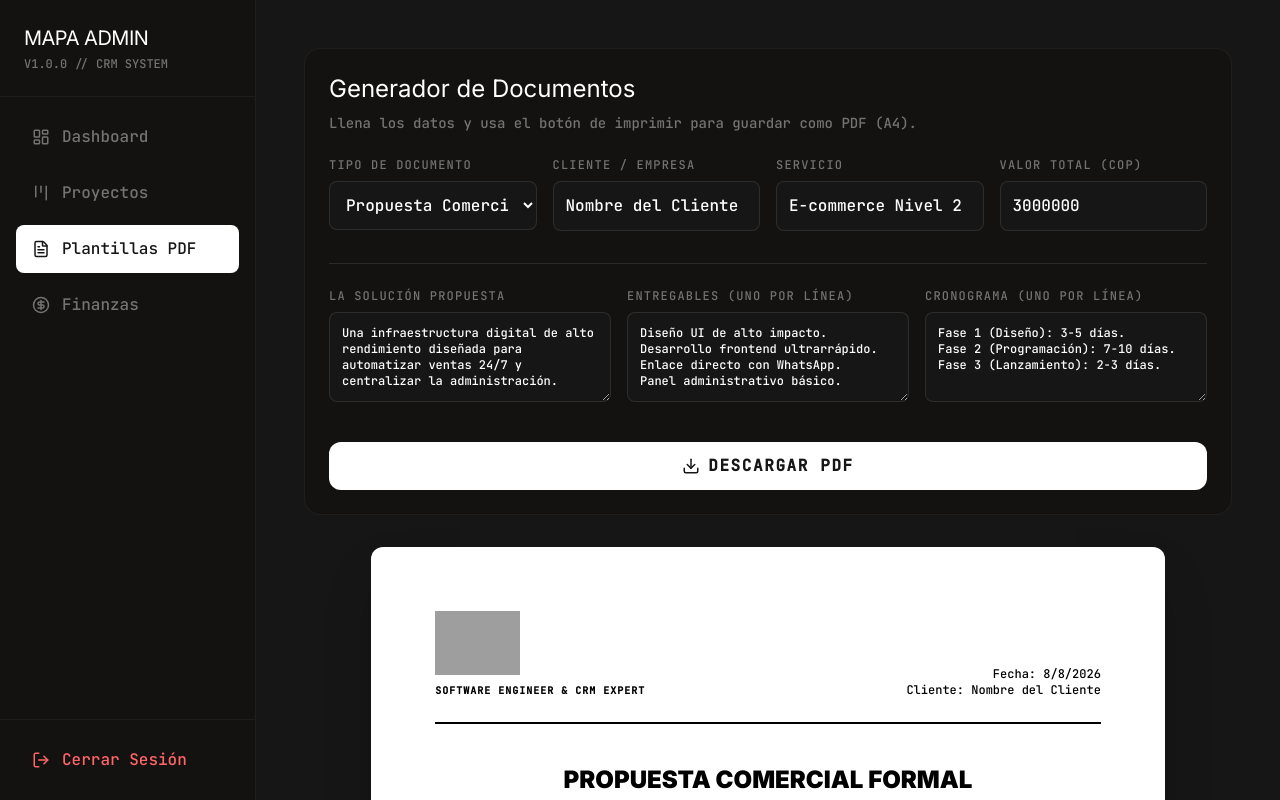
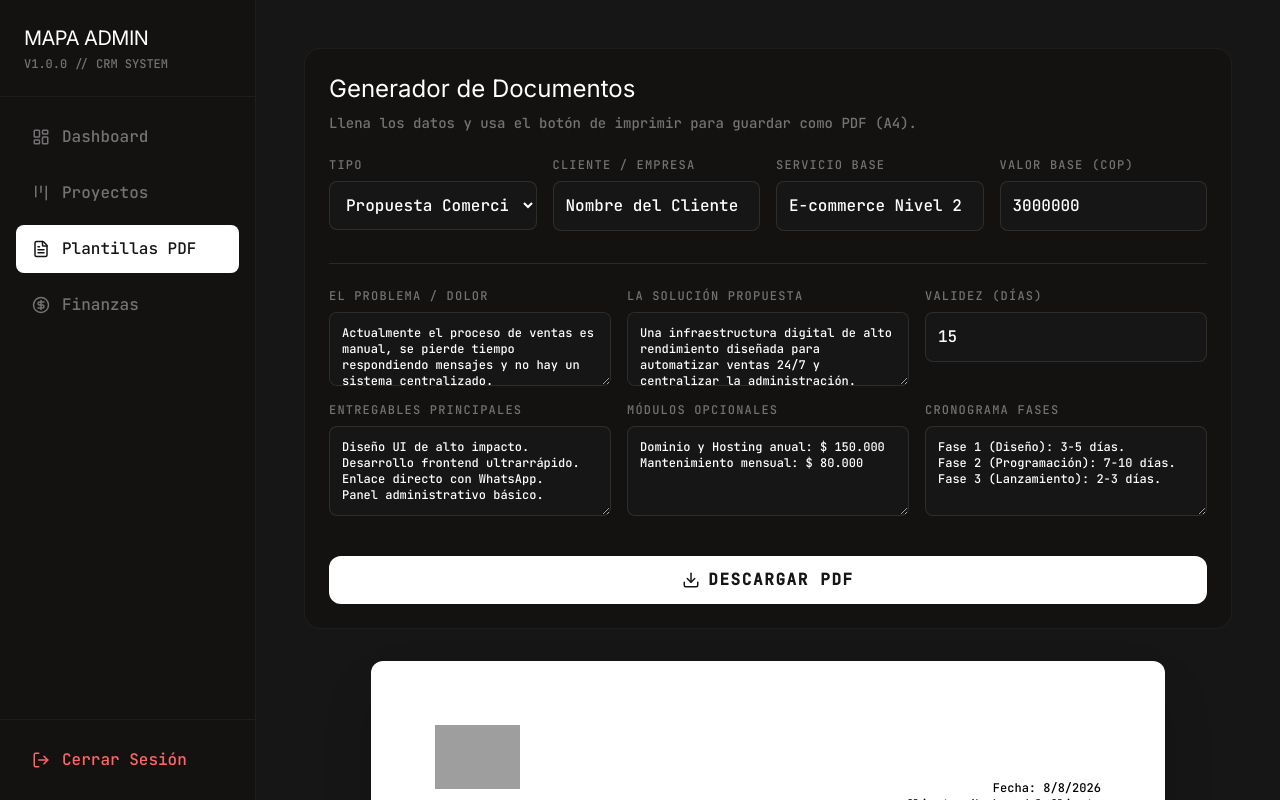
Before and after one commit to 2001mapa/portfolio_mapa, a Next.js app: page /admin/documentos in a window 1280 px wide. Built offline with nearby package versions, Linux system fonts and the light colour scheme; grey boxes are pictures that could not be loaded.

Commit message:
feat: Add advanced sales strategy fields (Problem, Upselling, Validity) to PDF templates

```diff
--- a/src/app/admin/documentos/page.tsx
+++ b/src/app/admin/documentos/page.tsx
@@ -10,9 +10,12 @@ export default function DocumentosPage() {
   const [projectValue, setProjectValue] = useState('3000000');
 
   // Campos personalizables de la propuesta
+  const [problemText, setProblemText] = useState('Actualmente el proceso de ventas es manual, se pierde tiempo respondiendo mensajes y no hay un sistema centralizado.');
   const [solutionText, setSolutionText] = useState('Una infraestructura digital de alto rendimiento diseñada para automatizar ventas 24/7 y centralizar la administración.');
   const [deliverablesText, setDeliverablesText] = useState('Diseño UI de alto impacto.\nDesarrollo frontend ultrarrápido.\nEnlace directo con WhatsApp.\nPanel administrativo básico.');
+  const [optionalModulesText, setOptionalModulesText] = useState('Dominio y Hosting anual: $ 150.000\nMantenimiento mensual: $ 80.000');
   const [timelineText, setTimelineText] = useState('Fase 1 (Diseño): 3-5 días.\nFase 2 (Programación): 7-10 días.\nFase 3 (Lanzamiento): 2-3 días.');
+  const [validityDays, setValidityDays] = useState('15');
 
   const handlePrint = () => {
     window.print();
@@ -42,7 +45,7 @@ export default function DocumentosPage() {
 
         <div className="grid grid-cols-1 md:grid-cols-4 gap-4">
           <div className="flex flex-col gap-2">
-            <label className="text-xs text-slate uppercase tracking-widest">Tipo de Documento</label>
+            <label className="text-xs text-slate uppercase tracking-widest">Tipo</label>
             <select value={docType} onChange={e => setDocType(e.target.value)} className="bg-obsidian border border-white/10 rounded-lg p-3 text-bone">
               <option value="cotizacion">Propuesta Comercial</option>
               <option value="contrato">Contrato de Servicios</option>
@@ -53,11 +56,11 @@ export default function DocumentosPage() {
             <input type="text" value={clientName} onChange={e => setClientName(e.target.value)} className="bg-obsidian border border-white/10 rounded-lg p-3 text-bone" />
           </div>
           <div className="flex flex-col gap-2">
-            <label className="text-xs text-slate uppercase tracking-widest">Servicio</label>
+            <label className="text-xs text-slate uppercase tracking-widest">Servicio Base</label>
             <input type="text" value={projectName} onChange={e => setProjectName(e.target.value)} className="bg-obsidian border border-white/10 rounded-lg p-3 text-bone" />
           </div>
           <div className="flex flex-col gap-2">
-            <label className="text-xs text-slate uppercase tracking-widest">Valor Total (COP)</label>
+            <label className="text-xs text-slate uppercase tracking-widest">Valor Base (COP)</label>
             <input type="number" value={projectValue} onChange={e => setProjectValue(e.target.value)} className="bg-obsidian border border-white/10 rounded-lg p-3 text-bone" />
           </div>
         </div>
@@ -65,15 +68,27 @@ export default function DocumentosPage() {
         {docType === 'cotizacion' && (
           <div className="grid grid-cols-1 md:grid-cols-3 gap-4 border-t border-white/10 pt-6 mt-2">
             <div className="flex flex-col gap-2">
-              <label className="text-xs text-slate uppercase tracking-widest">La Solución Propuesta</label>
-              <textarea value={solutionText} onChange={e => setSolutionText(e.target.value)} rows={4} className="bg-obsidian border border-white/10 rounded-lg p-3 text-bone text-xs" />
+              <label className="text-xs text-slate uppercase tracking-widest text-orange-400">El Problema / Dolor</label>
+              <textarea value={problemText} onChange={e => setProblemText(e.target.value)} rows={3} className="bg-obsidian border border-white/10 rounded-lg p-3 text-bone text-xs" />
             </div>
             <div className="flex flex-col gap-2">
-              <label className="text-xs text-slate uppercase tracking-widest">Entregables (Uno por línea)</label>
+              <label className="text-xs text-slate uppercase tracking-widest text-green-400">La Solución Propuesta</label>
+              <textarea value={solutionText} onChange={e => setSolutionText(e.target.value)} rows={3} className="bg-obsidian border border-white/10 rounded-lg p-3 text-bone text-xs" />
+            </div>
+            <div className="flex flex-col gap-2">
+              <label className="text-xs text-slate uppercase tracking-widest text-blue-400">Validez (Días)</label>
+              <input type="number" value={validityDays} onChange={e => setValidityDays(e.target.value)} className="bg-obsidian border border-white/10 rounded-lg p-3 text-bone" />
+            </div>
+            <div className="flex flex-col gap-2">
+              <label className="text-xs text-slate uppercase tracking-widest">Entregables Principales</label>
               <textarea value={deliverablesText} onChange={e => setDeliverablesText(e.target.value)} rows={4} className="bg-obsidian border border-white/10 rounded-lg p-3 text-bone text-xs" />
             </div>
             <div className="flex flex-col gap-2">
-              <label className="text-xs text-slate uppercase tracking-widest">Cronograma (Uno por línea)</label>
+              <label className="text-xs text-slate uppercase tracking-widest">Módulos Opcionales</label>
+              <textarea value={optionalModulesText} onChange={e => setOptionalModulesText(e.target.value)} rows={4} className="bg-obsidian border border-white/10 rounded-lg p-3 text-bone text-xs" placeholder="Deja vacío si no hay opcionales" />
+            </div>
+            <div className="flex flex-col gap-2">
+              <label className="text-xs text-slate uppercase tracking-widest">Cronograma Fases</label>
               <textarea value={timelineText} onChange={e => setTimelineText(e.target.value)} rows={4} className="bg-obsidian border border-white/10 rounded-lg p-3 text-bone text-xs" />
             </div>
           </div>
@@ -105,12 +120,13 @@ export default function DocumentosPage() {
             <h2 className="text-2xl font-black font-[family-name:var(--font-die-grotesk-b)] uppercase text-center mb-4">Propuesta Comercial Formal</h2>
 
             <div>
-              <h3 className="font-bold border-b border-gray-300 mb-2 pb-1">1. LA SOLUCIÓN PROPUESTA</h3>
+              <h3 className="font-bold border-b border-gray-300 mb-2 pb-1">1. DIAGNÓSTICO Y SOLUCIÓN</h3>
+              <p className="mb-2 text-gray-700 italic">"{problemText}"</p>
               <p>Desarrollaremos un <strong>{projectName}</strong>. {solutionText}</p>
             </div>
 
             <div>
-              <h3 className="font-bold border-b border-gray-300 mb-2 pb-1">2. ALCANCE Y ENTREGABLES TÉCNICOS</h3>
+              <h3 className="font-bold border-b border-gray-300 mb-2 pb-1">2. ALCANCE TÉCNICO Y ENTREGABLES</h3>
               <ul className="list-disc pl-5 flex flex-col gap-2">
                 {deliverablesText.split('\n').map((item, index) => (
                   <li key={index}>{item}</li>
@@ -119,8 +135,8 @@ export default function DocumentosPage() {
             </div>
 
             <div>
-              <h3 className="font-bold border-b border-gray-300 mb-2 pb-1">3. CRONOGRAMA ESTIMADO</h3>
-              <p className="mb-2">El tiempo comienza a correr tras la entrega total del material (textos, logos, imágenes) y el pago del anticipo.</p>
+              <h3 className="font-bold border-b border-gray-300 mb-2 pb-1">3. CRONOGRAMA DE EJECUCIÓN</h3>
+              <p className="mb-2">El tiempo comienza a correr tras la entrega total de insumos y el pago del anticipo.</p>
               <ul className="list-disc pl-5 flex flex-col gap-1">
                 {timelineText.split('\n').map((item, index) => (
                   <li key={index}><strong>{item.split(':')[0]}:</strong> {item.split(':')[1] || ''}</li>
@@ -134,21 +150,28 @@ export default function DocumentosPage() {
                 <thead>
                   <tr className="bg-gray-100">
                     <th className="p-3 border border-gray-300">Descripción del Servicio</th>
-                    <th className="p-3 border border-gray-300 w-1/4">Valor Total</th>
+                    <th className="p-3 border border-gray-300 w-1/3">Valor (COP)</th>
                   </tr>
                 </thead>
                 <tbody>
                   <tr>
-                    <td className="p-3 border border-gray-300 font-bold">{projectName} - Desarrollo y Despliegue</td>
-                    <td className="p-3 border border-gray-300 font-bold">{formatCurrency(projectValue)}</td>
+                    <td className="p-3 border border-gray-300 font-bold">{projectName} - Desarrollo Base</td>
+                    <td className="p-3 border border-gray-300 font-bold text-lg">{formatCurrency(projectValue)}</td>
                   </tr>
+                  {optionalModulesText.trim() !== '' && optionalModulesText.split('\n').map((item, index) => (
+                    <tr key={index} className="text-gray-500 text-xs">
+                      <td className="p-3 border border-gray-300 italic">+ Opcional: {item.split(':')[0]}</td>
+                      <td className="p-3 border border-gray-300">{item.split(':')[1] || ''}</td>
+                    </tr>
+                  ))}
                 </tbody>
               </table>
             </div>
 
             <div className="mt-8 p-6 bg-gray-50 border border-gray-200 break-inside-avoid">
-              <h3 className="font-bold text-lg mb-2">SIGUIENTES PASOS</h3>
-              <p>Para iniciar formalmente el proyecto y agendar el espacio en el calendario de desarrollo, requerimos la aprobación de esta propuesta y el pago del 50% de anticipo (<strong>{halfValue}</strong>). Esta cotización tiene una validez de 15 días calendario.</p>
+              <h3 className="font-bold text-lg mb-2">CONDICIONES Y SIGUIENTES PASOS</h3>
+              <p>Para agendar el espacio en el calendario de desarrollo, requerimos la aprobación de esta propuesta y el pago del <strong>50% de anticipo ({halfValue})</strong>. El 50% restante se abona contra entrega final.</p>
+              <p className="text-xs text-gray-500 mt-2">* Esta propuesta tiene una validez técnica y comercial de <strong>{validityDays} días calendario</strong>.</p>
             </div>
           </div>
         )}
```
